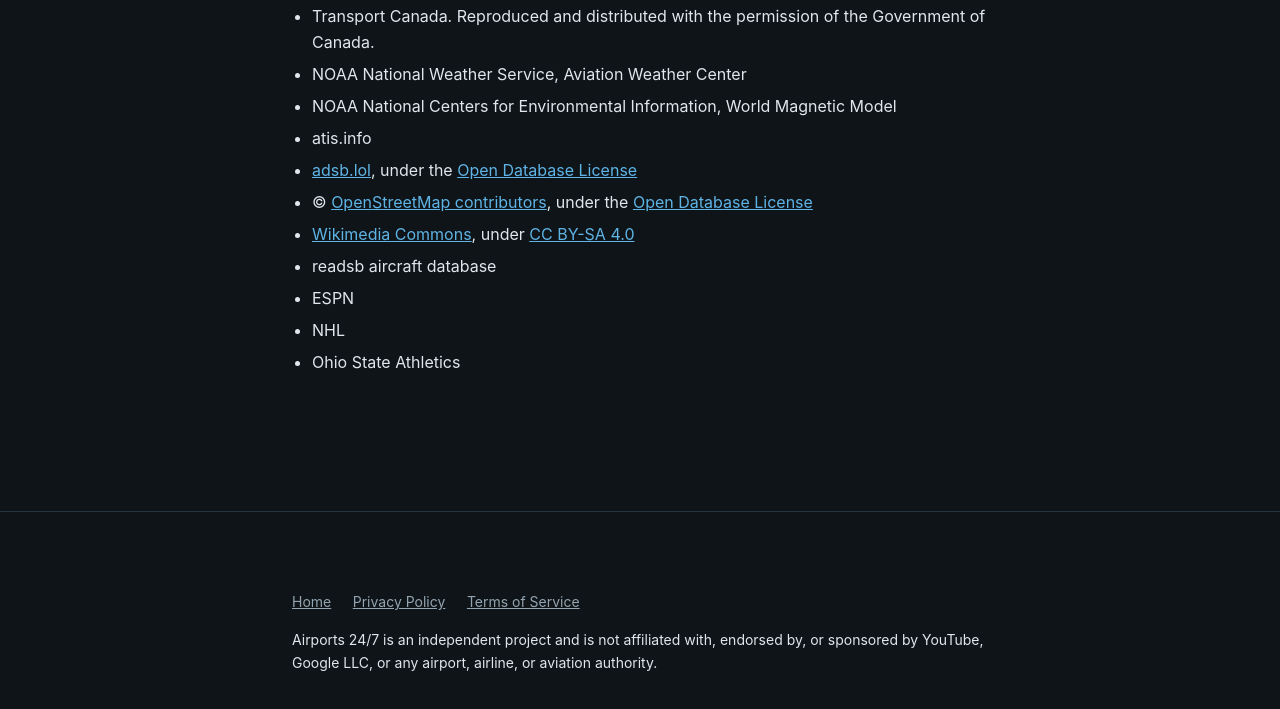
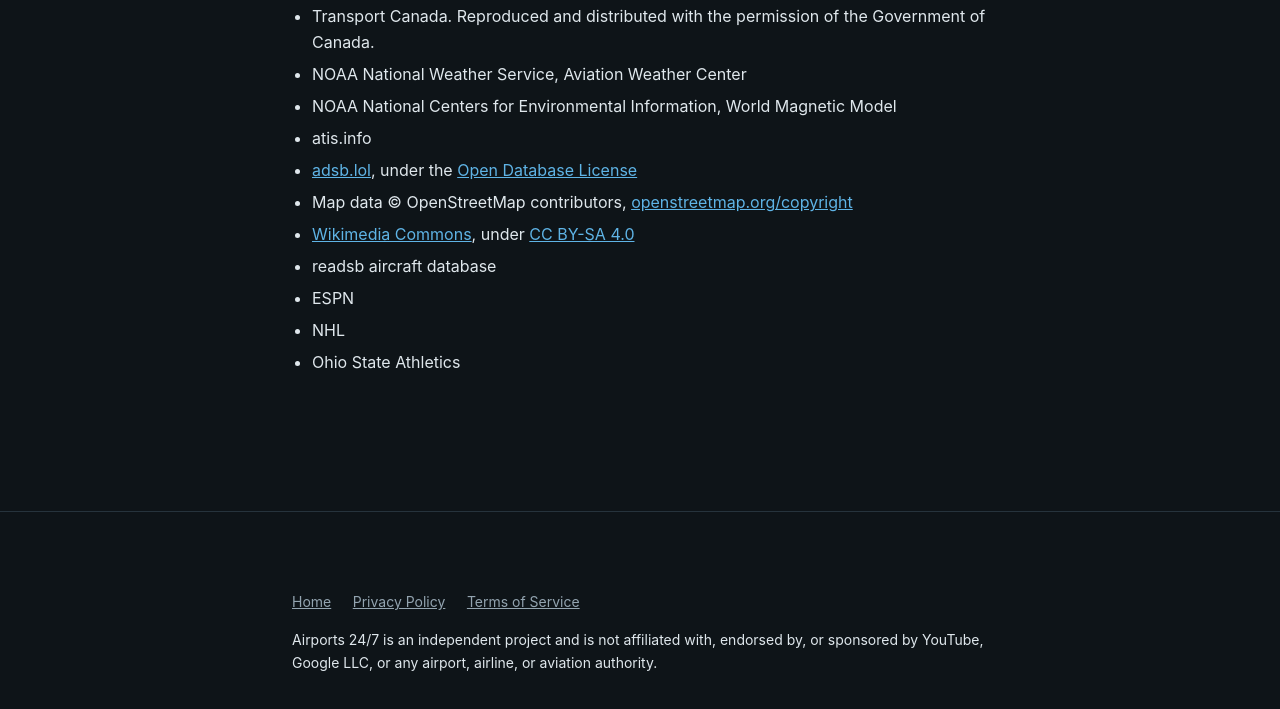
Before and after one commit to airports247/site, a plain HTML site: page _unpublished/credits.html in a window 1280 px wide. Shown: the part 233-942 px from the top of the page. Drawn offline with Linux system fonts and the light colour scheme; files that its build step writes are made by us from their sources.

Commit message:
Credits page: the OpenStreetMap line in the OSM guideline's words
The page stays in _unpublished/, not served and not linked.

```diff
--- a/_unpublished/credits.html
+++ b/_unpublished/credits.html
@@ -32,7 +32,7 @@
     <li>NOAA National Centers for Environmental Information, World Magnetic Model</li>
     <li>atis.info</li>
     <li><a href="https://adsb.lol" rel="noopener">adsb.lol</a>, under the <a href="https://opendatacommons.org/licenses/odbl/1-0/" rel="noopener">Open Database License</a></li>
-    <li>&copy; <a href="https://www.openstreetmap.org/copyright" rel="noopener">OpenStreetMap contributors</a>, under the <a href="https://opendatacommons.org/licenses/odbl/1-0/" rel="noopener">Open Database License</a></li>
+    <li>Map data &copy; OpenStreetMap contributors, <a href="https://www.openstreetmap.org/copyright" rel="noopener">openstreetmap.org/copyright</a></li>
     <li><a href="https://commons.wikimedia.org" rel="noopener">Wikimedia Commons</a>, under <a href="https://creativecommons.org/licenses/by-sa/4.0/" rel="noopener">CC BY-SA 4.0</a></li>
     <li>readsb aircraft database</li>
     <li>ESPN</li>
```
